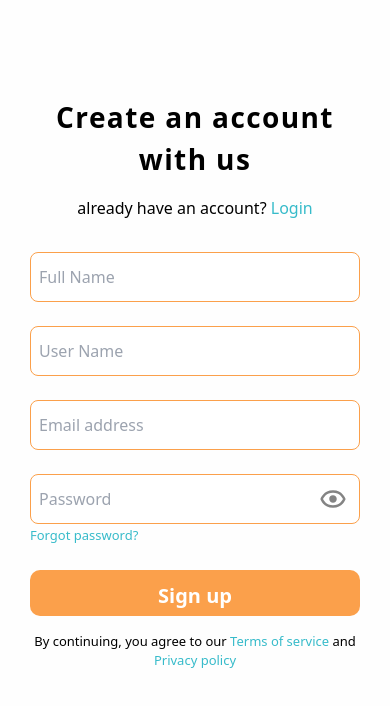
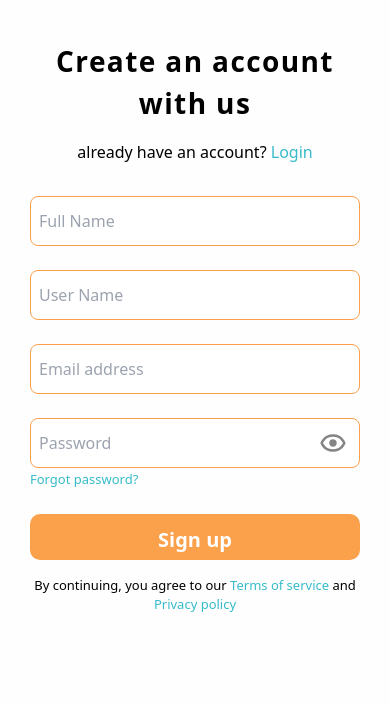
Before and after one commit to salv20/abillion, a Next.js app: page /signup in a window 390 px wide. Shown: the top 706 px of the page. Built offline with nearby package versions, Linux system fonts and the light colour scheme; a web font is replaced by a local one.

Commit message:
sign up padding

```diff
--- a/app/signup/page.jsx
+++ b/app/signup/page.jsx
@@ -10,7 +10,7 @@ const Page = () => {
 
   return (
     <section>
-      <div className="container mx-auto py-14 lg:w-[100%] lg:p-0 lg:m-0 lg:max-w-full">
+      <div className="container mx-auto lg:w-[100%] lg:p-0 lg:m-0 lg:max-w-full">
         <div className="lg:flex items-center gap-[28px] justify-between ">
           {/* IMAGE DIV */}
           <div className="relative hidden lg:block bg-frame_img bg-cover h-[100vh] w-[650px]">
```
